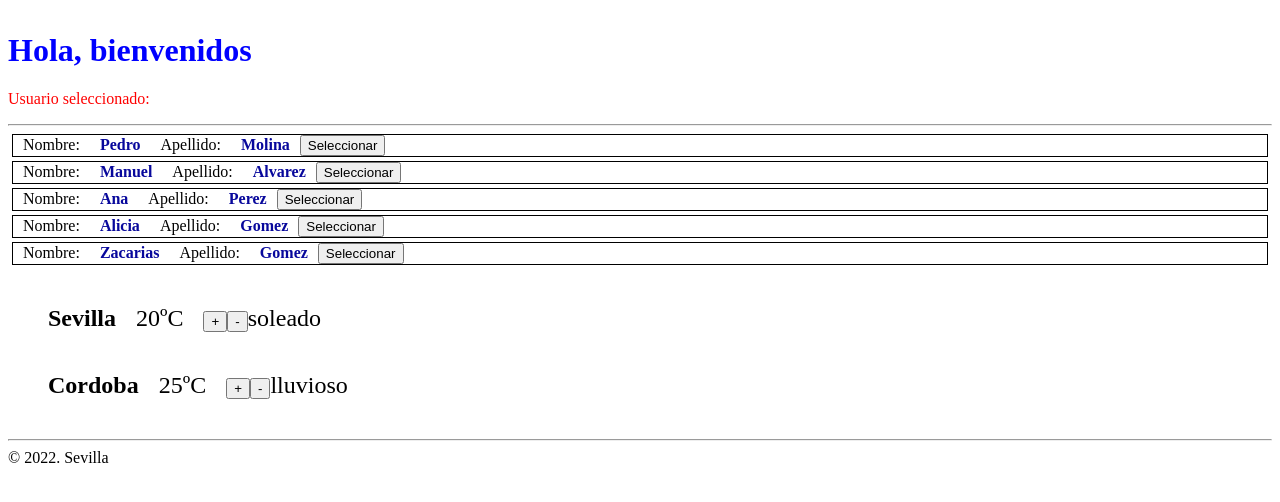
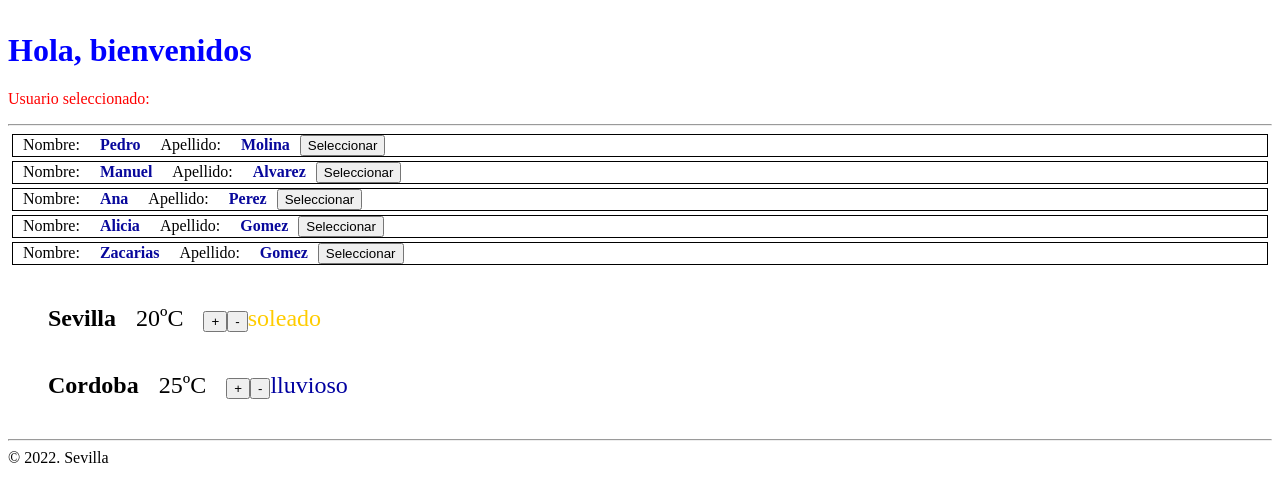
Before and after one commit to pjmolina/tragsa-ng, an Angular app: page / in a window 1280 px wide. Shown: the top 502 px of the page. Built offline with nearby package versions, Linux system fonts and the light colour scheme.

Commit message:
ejemplo de ngIf

```diff
--- a/src/app/weather/weather.component.html
+++ b/src/app/weather/weather.component.html
@@ -1,7 +1,21 @@
 <div class="weather">
   <span class="city">{{ name }}</span>
-  <span class="temperature">{{ temperature }}ºC</span>
+  <span
+    [class.frio]="temperature < 10"
+    [class.calor]="temperature > 30"
+    class="temperature"
+    >{{ temperature }}ºC</span
+  >
   <button (click)="subirGrado()">+</button>
   <button (click)="bajarGrado()">-</button>
-  <span class="status">{{ status }}</span>
+
+  <span
+    *ngIf="status === 'lluvioso'; else bloqueSoleado"
+    class="status lluvioso"
+    >{{ status }}</span
+  >
+
+  <ng-template #bloqueSoleado>
+    <span class="status soleado">{{ status }}</span>
+  </ng-template>
 </div>
--- a/src/app/weather/weather.component.scss
+++ b/src/app/weather/weather.component.scss
@@ -8,3 +8,16 @@
 span {
   margin-right: 20px;
 }
+.lluvioso {
+  color: #0000a0;
+}
+.soleado {
+  color: #ffcc00;
+}
+.calor {
+  color: #ff0000;
+}
+
+.frio {
+  color: #00d0ff;
+}
```
